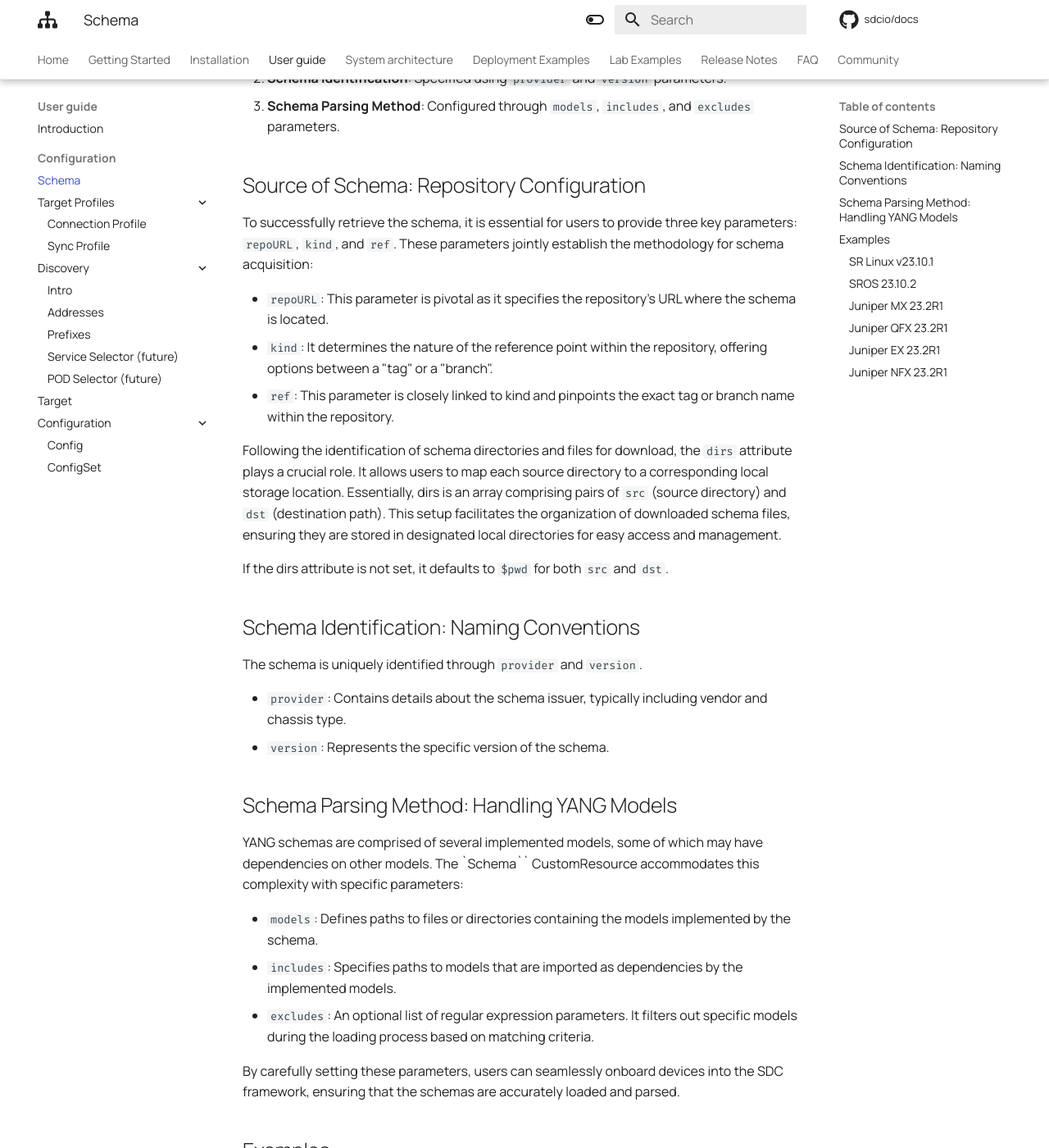
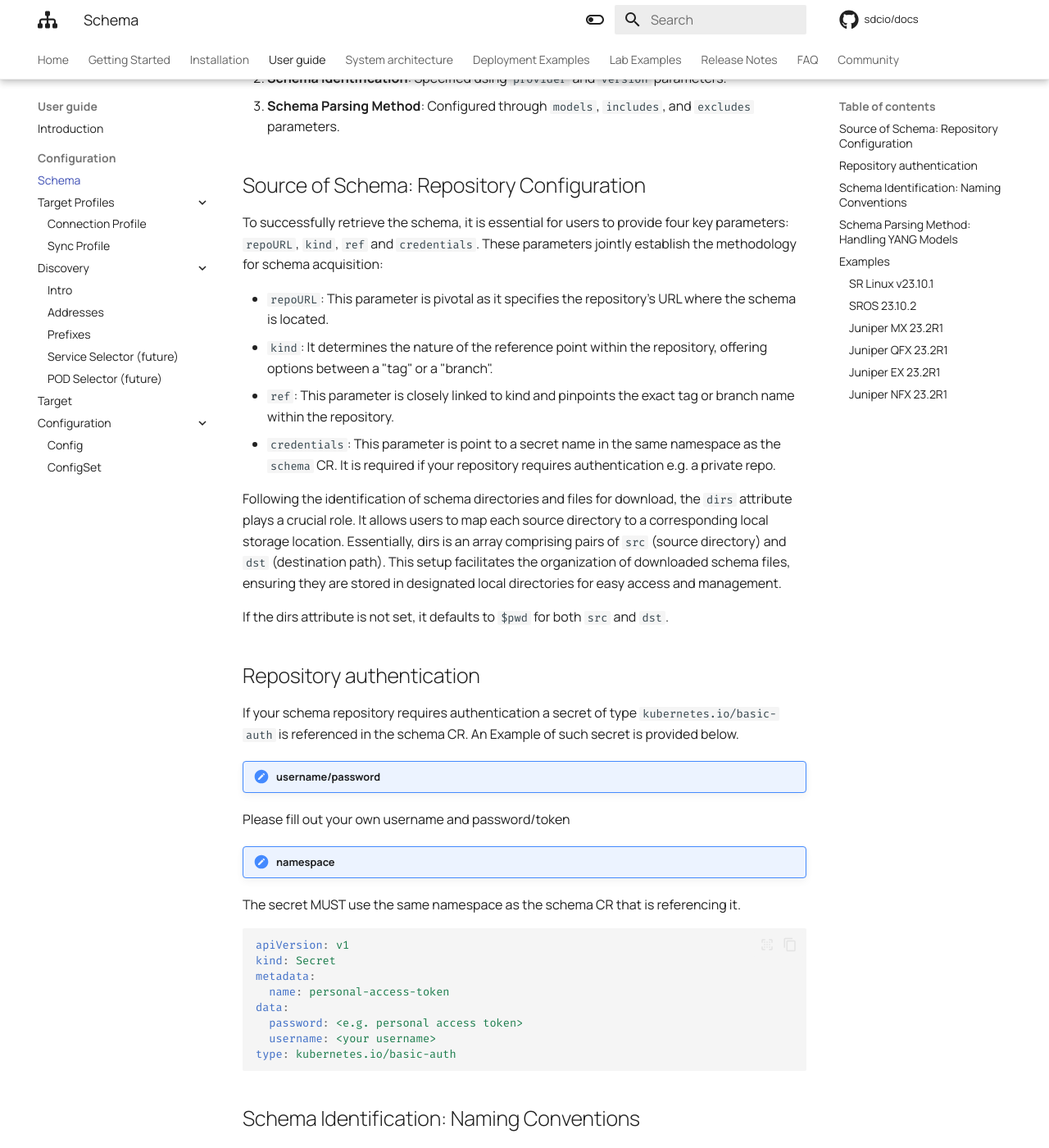
Before and after one commit to sdcio/docs, an MkDocs documentation site: the page built from docs/user-guide/configuration/schemas.md, in a window 1280 px wide and 1400 px high, scrolled down 339 px. Shown: the whole window at 82% size. Built offline with MkDocs 1.6.1 and Material for MkDocs 9.7.7, drawn with Linux system fonts in a browser that asks for light colours; comment, search, counter and statistics services are not loaded.

Commit message:
aligned docs with apis of v0.0.9

````diff
--- a/docs/user-guide/configuration/schemas.md
+++ b/docs/user-guide/configuration/schemas.md
@@ -12,16 +12,38 @@ The Schema CustomResource is configured using three main parameter groups:
 
 ## Source of Schema: Repository Configuration
 
-To successfully retrieve the schema, it is essential for users to provide three key parameters: `repoURL`, `kind`, and `ref`.
+To successfully retrieve the schema, it is essential for users to provide four key parameters: `repoURL`, `kind`, `ref` and `credentials`.
 These parameters jointly establish the methodology for schema acquisition:
 
 * `repoURL`: This parameter is pivotal as it specifies the repository's URL where the schema is located.
 * `kind`: It determines the nature of the reference point within the repository, offering options between a "tag" or a "branch".
 * `ref`: This parameter is closely linked to kind and pinpoints the exact tag or branch name within the repository.
+* `credentials`: This parameter is point to a secret name in the same namespace as the `schema` CR. It is required if your repository requires authentication e.g. a private repo.
 
 Following the identification of schema directories and files for download, the `dirs` attribute plays a crucial role. It allows users to map each source directory to a corresponding local storage location. Essentially, dirs is an array comprising pairs of `src` (source directory) and `dst` (destination path). This setup facilitates the organization of downloaded schema files, ensuring they are stored in designated local directories for easy access and management.
 
 If the dirs attribute is not set, it defaults to `$pwd` for both `src` and `dst`.
+
+## Repository authentication
+
+If your schema repository requires authentication a secret of type `kubernetes.io/basic-auth` is referenced in the schema CR. An Example of such secret is provided below.
+
+!!!note "username/password"
+  Please fill out your own username and password/token
+
+!!!note "namespace"
+  The secret MUST use the same namespace as the schema CR that is referencing it.
+
+```yaml
+apiVersion: v1
+kind: Secret
+metadata:
+  name: personal-access-token
+data:
+  password: <e.g. personal access token>
+  username: <your username>
+type: kubernetes.io/basic-auth
+```
 
 ## Schema Identification: Naming Conventions
 
````
Also changed, not shown: docs/user-guide/configuration/config/config.md (+2 -2 lines), docs/user-guide/configuration/target-profiles/connection-profile.md (+1 -0 lines).
